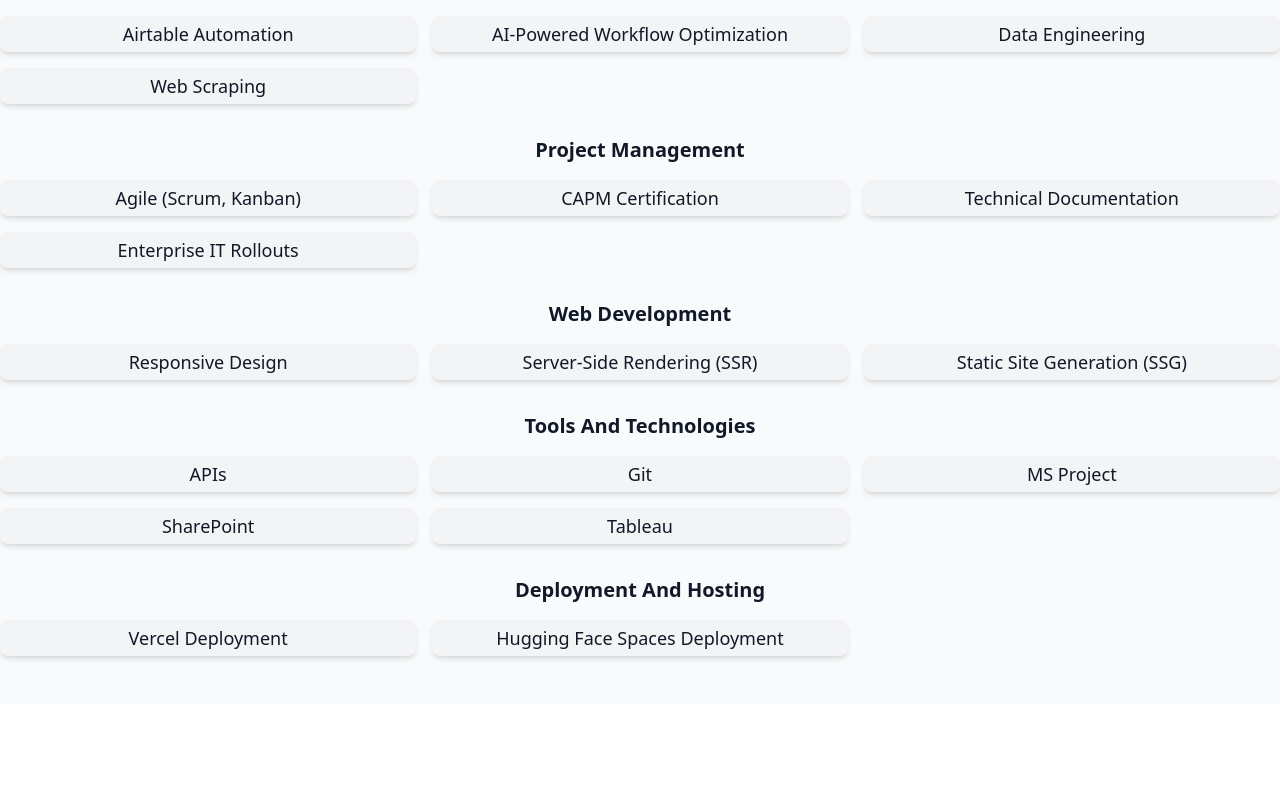
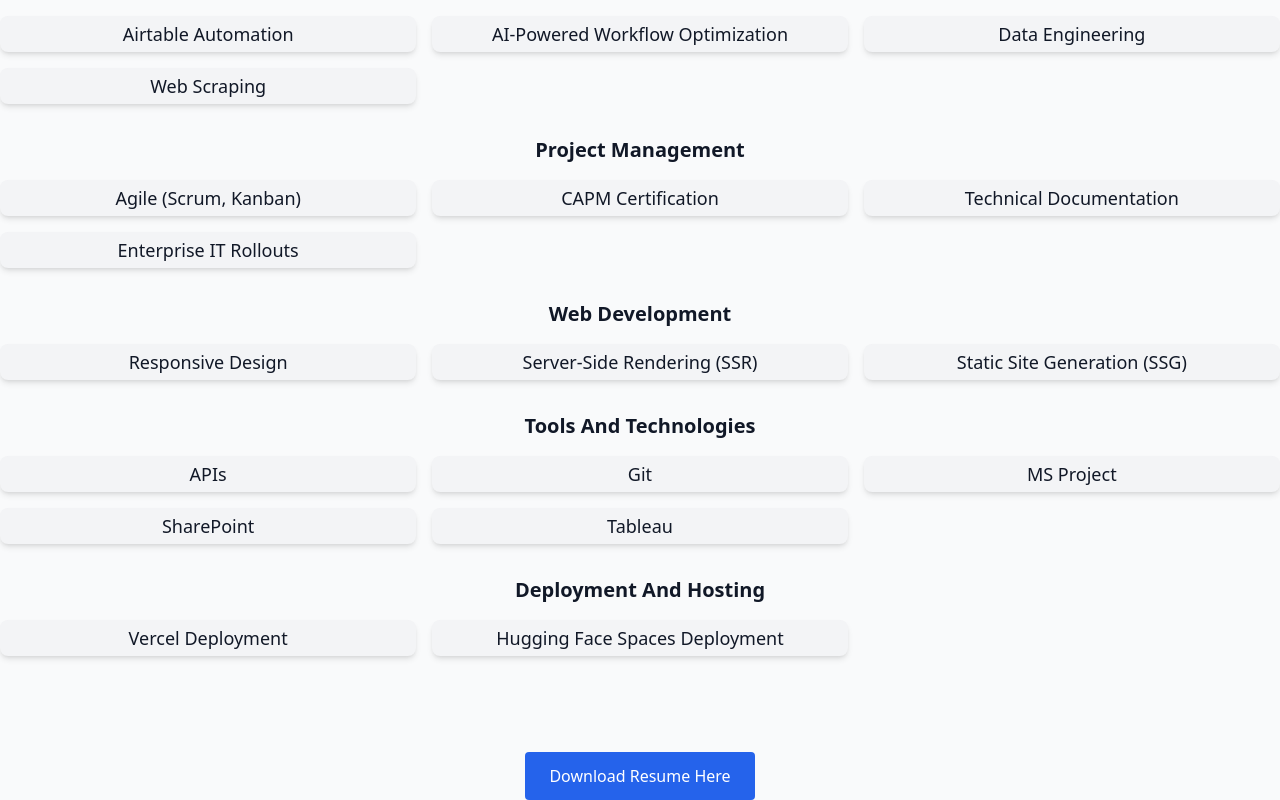
Before and after one commit to pidoko/website, a Next.js app: page / in a window 1280 px wide. Shown: the part 3558-4358 px from the top of the page. Before the commit the page ends 4262 px from the top, so only its background shows below. Built offline with nearby package versions, Linux system fonts and the light colour scheme.

Commit message:
reverted timeline

```diff
--- a/src/pages/index.tsx
+++ b/src/pages/index.tsx
@@ -10,6 +10,8 @@
  * This component represents the landing page of your portfolio.
  * It uses Next.js's Head component for SEO and meta information,
  * and Windi CSS utility classes for styling.
+ *
+ * It includes sections for career timeline, interactive skills preview, and resume download.
  */
 export default function Home() {
 
@@ -50,6 +52,18 @@
 
         {/* Skills Section */}
         <Skills />
+
+        {/* Resume Download Button */}
+        <div className="text-center mt-12">
+          <a
+            href="/resume.pdf"
+            target="_blank"
+            rel="noopener noreferrer"
+            className="inline-block px-6 py-3 bg-blue-600 text-white rounded hover:bg-blue-700 transition"
+          >
+            Download Resume Here
+          </a>
+        </div>
       </section>
     </>
   );
```
